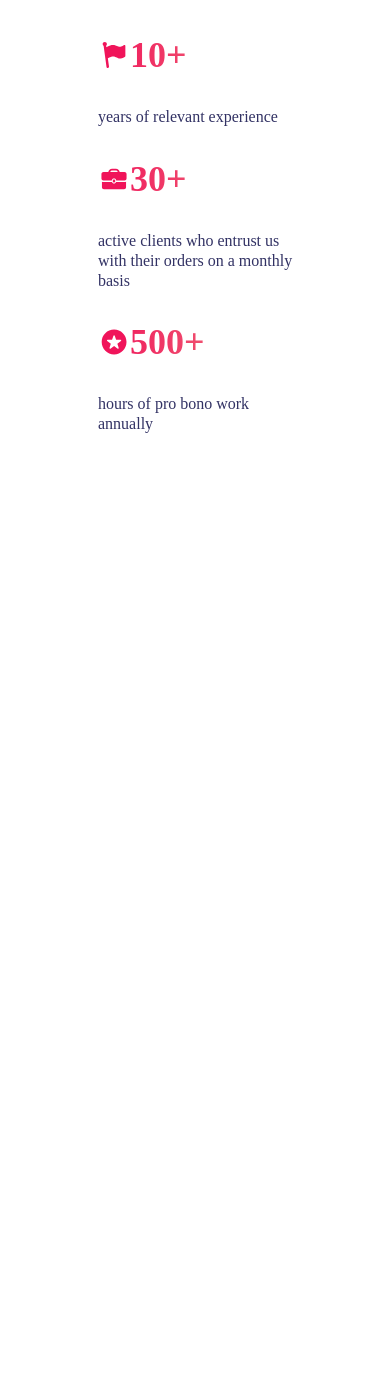
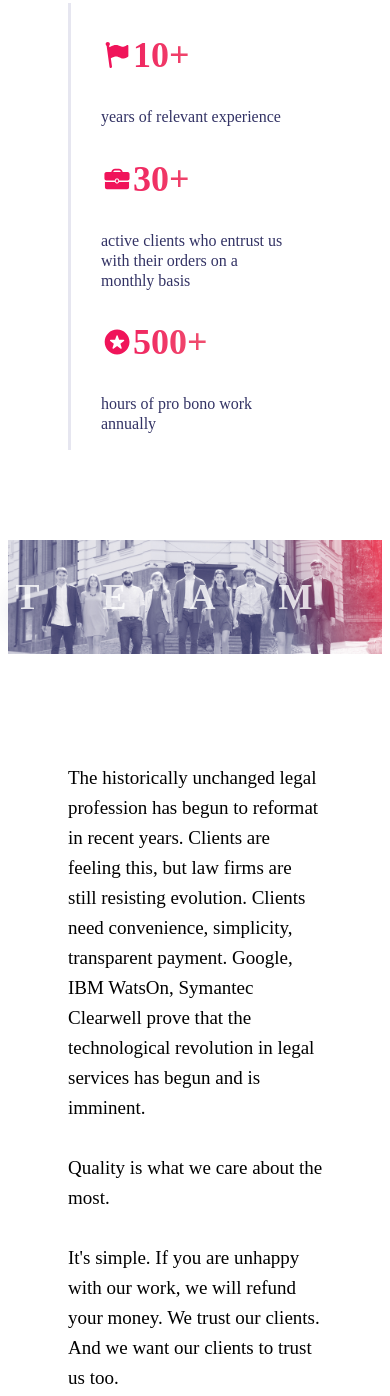
Before and after one commit to Shevanov-Vladyslav/project, a website: page app/about-us.html in a window 390 px wide. Shown: the part 1072-2468 px from the top of the page. Before the commit the page ends 1590 px from the top, so only its background shows below. Drawn offline with Linux system fonts and the light colour scheme.

Commit message:
start slider-a

```diff
--- a/app/about-us.html
+++ b/app/about-us.html
@@ -108,6 +108,33 @@
                 </div>
             </div>
         </section>
+        <section class="main-a-team">
+            <div class="container main-a-team__wrap">
+                <h2 class="main-a-team__h2">team</h2>
+            </div>
+        </section>
+        <section class="main-a-medium">
+            <div class="container main-a-medium__wrap">
+                <p class="main-a-medium__text">
+                    The historically unchanged legal profession has begun to reformat in recent years. Clients are feeling this, but law firms are still resisting evolution. Clients need convenience, simplicity, transparent payment. Google, IBM WatsOn, Symantec Clearwell prove that the technological revolution in legal services has begun and is imminent.
+                    <br>
+                    <br>
+                    Quality is what we care about the most.
+                    <br>
+                    <br>
+                    It's simple. If you are unhappy with our work, we will refund your money. We trust our clients. And we want our clients to trust us too.
+                </p>
+                <h2 class="main-a-medium__h2">Quality is what we care about the most.</h2>
+            </div>
+        </section>
+        <section class="main-a-slider">
+            <div class="container main-a-slider__wrap">
+                <h2 class="main-a-slider__h2">achievements</h2>
+                <div class="main-a-slider__cont">
+                    img.main-a-slider__item-1
+                </div>
+            </div>
+        </section>
     </main>
 </body>
 </html>
--- a/app/sass/_variable.scss
+++ b/app/sass/_variable.scss
@@ -27,3 +27,4 @@ $twelve: #000000;
 $news-back: #F5F5FA;
 $phone: #46466E;
 $head-h: #F5F5FA;
+$shadow-text: rgba(40, 40, 86, 0.8);
--- /dev/null
+++ b/app/sass/blocks/_main-a-medium.scss
@@ -0,0 +1,46 @@
+.main-a-medium {
+    &__wrap {
+        display: grid;
+        grid-template-columns: 2fr 1fr;
+        grid-template-areas: "text h2";
+        padding: 60px 180px;
+        gap: 60px;
+    }
+    &__text {
+        grid-area: text;
+        font-size: 19px;
+        line-height: 30px;
+        color:$twelve;
+
+    }
+    &__h2 {
+        grid-area: h2;
+        margin: 0;
+        font-weight: 700;
+        font-size: 38px;
+        line-height: 46px;
+        background: $lineral-h2;
+        -webkit-background-clip: text;
+        -webkit-text-fill-color: transparent;
+        text-fill-color: transparent;
+    }
+}
+
+@media screen and (max-width: 1100px) {
+    .main-a-medium {
+        &__wrap {
+            padding: 60px;
+        }
+    }
+}
+
+@media screen and (max-width: 767px) {
+    .main-a-medium {
+        &__wrap {
+            grid-template-columns: 1fr;
+            grid-template-areas: "text"
+                                 "h2";
+            gap: 0;
+        }
+    }
+}
--- /dev/null
+++ b/app/sass/blocks/_main-a-team.scss
@@ -0,0 +1,58 @@
+.main-a-team {
+    background: url("../../img/team.jpg") center center no-repeat;
+    background-size: contain;
+    width: 100%;
+    &__wrap {
+        max-width: 1440px;
+        padding: 163px 0;
+
+    }
+    &__h2 {
+        font-weight: 700;
+        font-size: 96px;
+        line-height: 117px;
+        letter-spacing: 63px;
+        text-align: center;
+        text-transform: uppercase;
+        color: $white;
+        opacity: 0.8;
+        text-shadow: 0px 15px 30px $shadow-text;
+
+    }
+}
+
+@media screen and (max-width: 991px){
+    .main-a-team {
+        &__wrap {
+            padding: 103px 0;
+        }
+        &__h2 {
+            font-size: 86px;
+            line-height: 105px;
+        }
+    }
+}
+
+@media screen and (max-width: 767px){
+    .main-a-team {
+        &__wrap {
+            padding: 89px 0;
+        }
+        &__h2 {
+            font-size: 46px;
+            line-height: 56px;
+        }
+    }
+}
+
+@media screen and (max-width: 500px){
+    .main-a-team {
+        &__wrap {
+            padding: 35px 0;
+        }
+        &__h2 {
+            font-size: 36px;
+            line-height: 44px;
+        }
+    }
+}
--- a/app/sass/blocks/_main-a__top.scss
+++ b/app/sass/blocks/_main-a__top.scss
@@ -90,13 +90,13 @@
     .main-a-top {
         &__wrap {
             grid-template-areas: "inform" "stat";
-            &__information {
-                width: 100%;
-            }
-            &__statistics {
-                width: 100%;
-                border-left: 3px solid $point-af-bef;
-            }
+        }
+        &__information {
+            width: 100%;
+        }
+        &__statistics {
+            max-width: 100%;
+            border-left: 3px solid $point-af-bef;
         }
     }
 }
--- a/app/sass/style.scss
+++ b/app/sass/style.scss
@@ -12,3 +12,6 @@
 @import "blocks/footer";
 @import "blocks/header-a";
 @import "blocks/main-a__top";
+@import "blocks/main-a-team";
+@import "blocks/main-a-medium";
+@import "blocks/main-a-slider";
```
Also changed, not shown: app/css/style.css, app/img/slider-a-1-1x.png (added), app/img/slider-a-1-2x.png (added), app/img/slider-a-2-1x.png (added), app/img/slider-a-2-2x.png (added), app/img/slider-a-3-1x.png (added), app/img/slider-a-3-2x.png (added), app/img/slider-a-4-1x.png (added), app/img/slider-a-4-2x.png (added), app/img/team.jpg (added), app/sass/blocks/_main-a-slider.scss (added), 1 other file.
